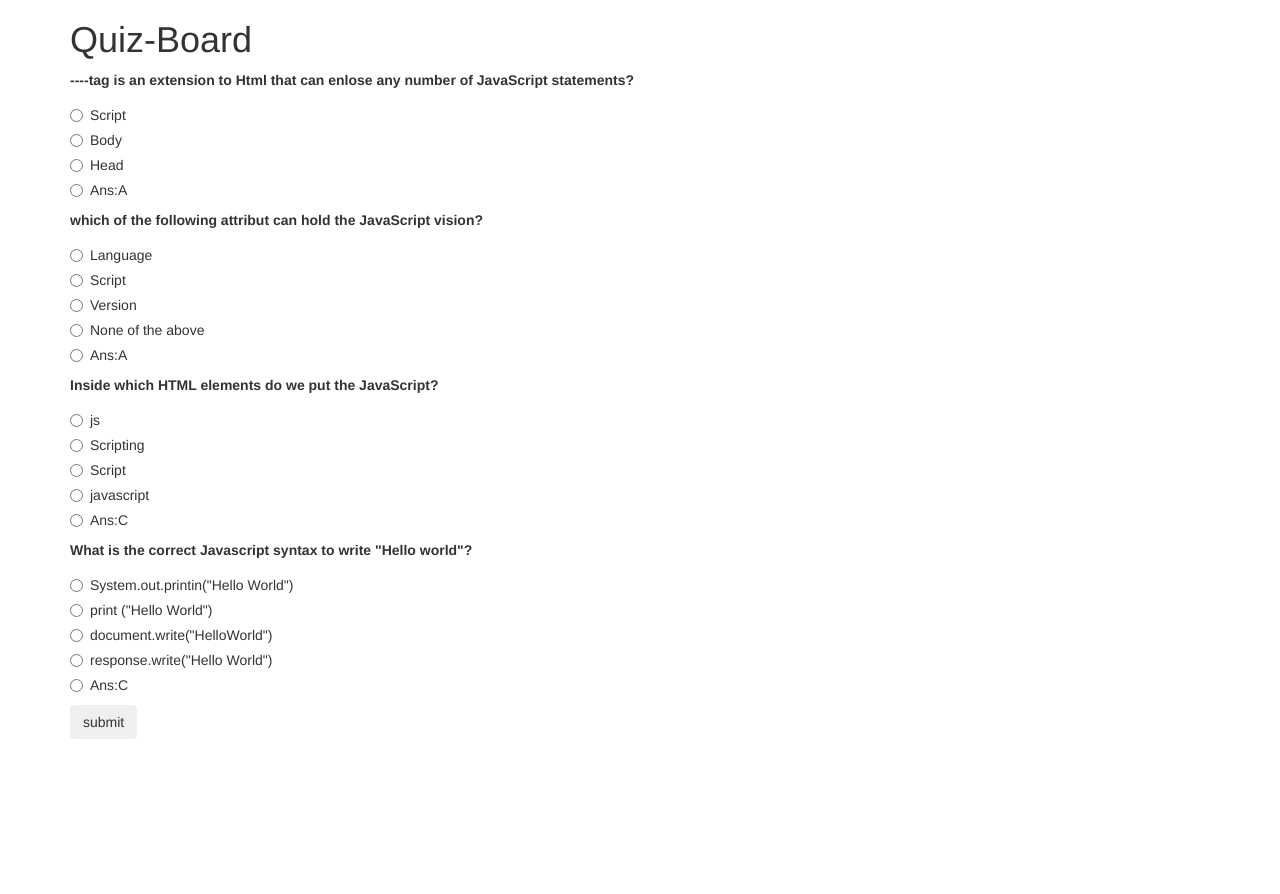
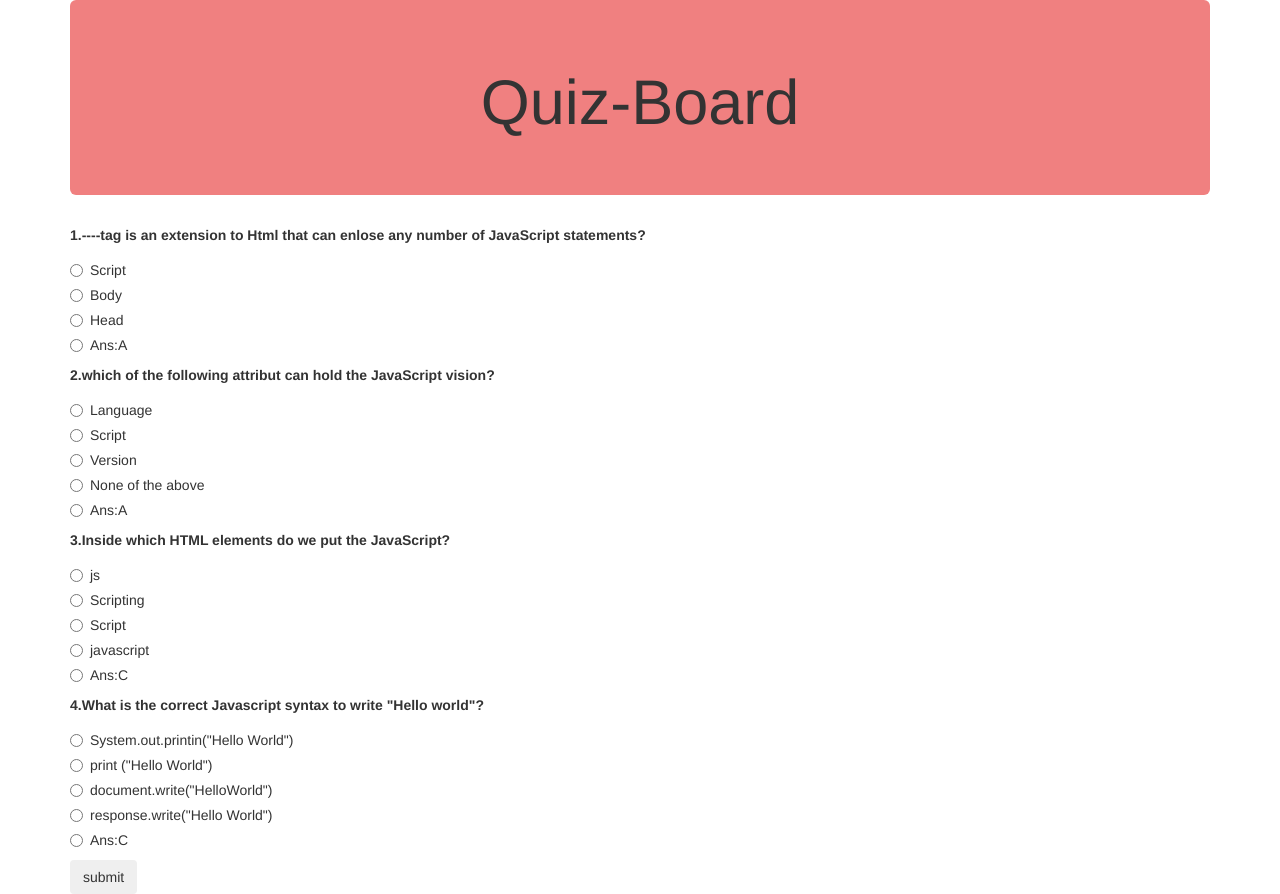
Before and after one commit to Mukantwarivirginie/Quiz-Board, a plain HTML site: page Index.html in a window 1280 px wide. Before the commit the page ends 800 px from the top, so only its background shows below. Drawn offline with nearby package versions, Linux system fonts and the light colour scheme; a script that the page names is missing.

Commit message:
added background-color in html

```diff
--- a/Index.html
+++ b/Index.html
@@ -9,10 +9,12 @@
    </head>
    <body>
       <div class="container">
+            <div class="jumbotron lightcora">
           <h1>Quiz-Board</h1>
+        </div>
          <div id="blanks">
             <form>
-                 <label for="Question1">----tag is an extension to Html that can enlose any number of JavaScript statements?</label>
+                 <label for="Question1">1.----tag is an extension to Html that can enlose any number of JavaScript statements?</label>
                     <div class="radio">
                      <label>
                       <input type="radio" name="Q1" value="">Script
@@ -35,7 +37,7 @@
                               </div>
 
 
-                              <label for="Question2">which of the following attribut can hold the JavaScript vision?</label>
+                              <label for="Question2"> 2.which of the following attribut can hold the JavaScript vision?</label>
                               <div class="radio">
                                <label>
                                 <input type="radio" name="Q1" value="">Language
@@ -64,7 +66,7 @@
 
 
 
-                                              <label for="Question3">Inside which HTML elements do we put the JavaScript?</label>
+                                              <label for="Question3">3.Inside which HTML elements do we put the JavaScript?</label>
                                               <div class="radio">
                                                <label>
                                                 <input type="radio" name="Q1" value="">js
@@ -92,7 +94,7 @@
                                                               </div>
 
 
-                                                              <label for="Question4">What is the correct Javascript syntax to write "Hello world"?</label>
+                                                              <label for="Question4"> 4.What is the correct Javascript syntax to write "Hello world"?</label>
                                                               <div class="radio">
                                                                <label>
                                                                 <input type="radio" name="Q1" value="">System.out.printin("Hello World")
--- a/css/styles.css
+++ b/css/styles.css
@@ -0,0 +1,4 @@
+.jumbotron{
+background-color: lightcoral;
+text-align:center;
+}
```
